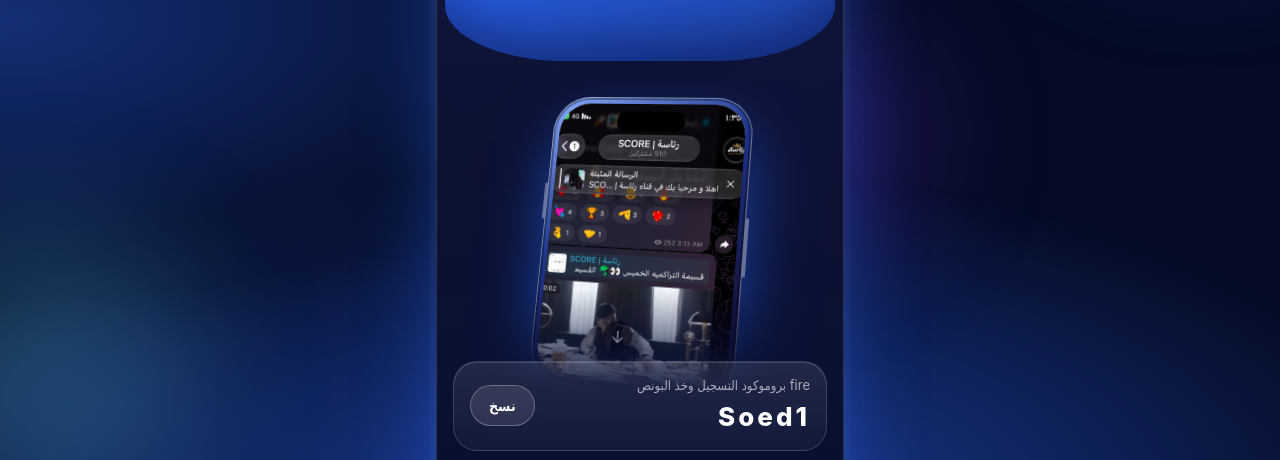
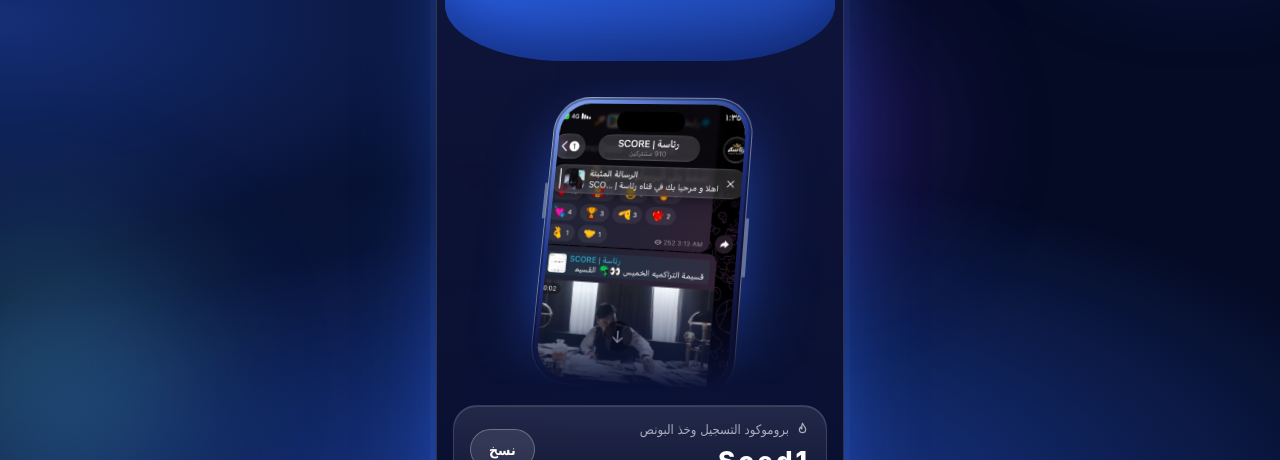
Before and after one commit to 1Earnmoney/1earnmoney.github.io, a plain HTML site: page index.html in a window 1280 px wide. Shown: the part 340-800 px from the top of the page. Drawn offline with Linux system fonts and the light colour scheme.

Commit message:
Add files via upload

```diff
--- a/index.html
+++ b/index.html
@@ -151,6 +151,7 @@ body[data-bg=waves] .waves{display:block}
 .wave.w2{opacity:.35;height:80%;color:var(--accent2);animation-duration:20s;animation-direction:reverse}
 .wave.w3{opacity:.25;height:60%;animation-duration:28s}
 @keyframes wv{to{transform:translateX(-50%)}}
+.pi{width:15px;height:15px;stroke:currentColor;fill:none;stroke-width:2;stroke-linecap:round;stroke-linejoin:round;vertical-align:-3px;margin-inline-end:6px;object-fit:contain}
 .tile .ico img{width:40px;height:40px;object-fit:contain;filter:drop-shadow(0 0 6px rgba(255,255,255,.4))}
 .pill img{width:24px;height:24px;object-fit:contain;flex:none}
 .logo{position:absolute;left:50%;top:0;width:128px;height:128px;margin-left:-64px;object-fit:contain;filter:drop-shadow(0 14px 14px rgba(0,10,50,.5));animation:logofloat 4s ease-in-out infinite}
@@ -331,7 +332,11 @@ window.DEFAULTS = {
     document.body.style.color=c.ink;
     $("t-hl").textContent=cfg.highlight; $("t-title").textContent=cfg.title;
     $("t-sub").textContent=cfg.subtitle; var pic=(cfg.promoIcon==null?"🎁":String(cfg.promoIcon).trim());
-    $("t-promo").textContent=(pic?pic+" ":"")+cfg.promoLabel;
+    var tp=$("t-promo");tp.textContent="";
+    if(pic){var pn=iconNode({icon:pic},"em");
+      if(pn.tagName==="svg"||pn.tagName==="IMG"){pn.setAttribute("class","pi");tp.appendChild(pn)}
+      else tp.appendChild(document.createTextNode(pic+" "))}
+    tp.appendChild(document.createTextNode(cfg.promoLabel));
     setBg(["orbs","stars","particles","balls","waves","none"].indexOf(cfg.bgStyle)>-1?cfg.bgStyle:"balls");
     $("code").textContent=cfg.promoCode; $("t-note").textContent=cfg.note;
     document.title=cfg.pageTitle||cfg.title;
@@ -390,6 +395,11 @@ window.DEFAULTS = {
   // الجوال والصور
   var phKey="",phTimer=0;
   function showPhone(){
+    showPhone0();
+    var g=document.querySelector(".glass");
+    g.style.marginTop=!$("showcase").hidden?"":($("tiles").children.length?"":"-28px");
+  }
+  function showPhone0(){
     var P=Object.assign({mode:"phone",tilt:true,crop:true,speed:3.5,images:[]},cfg.phone||{});
     var sc=$("showcase"),scr=$("screen");
     var imgs=(P.images||[]).filter(function(u){return /^(https?:\/\/|assets\/[\w.\-]+$)/i.test(u)});
```
Also changed, not shown: admin.html (+1 -1 lines).
